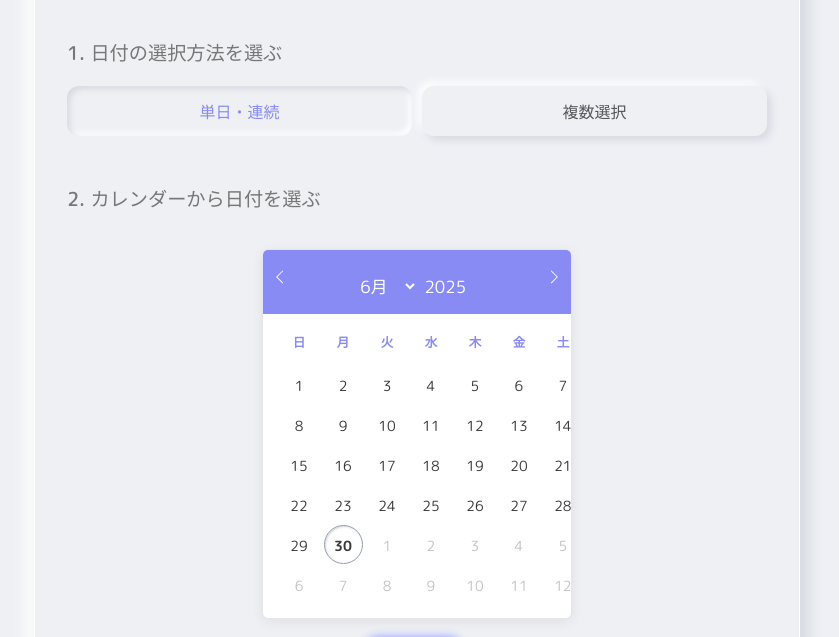
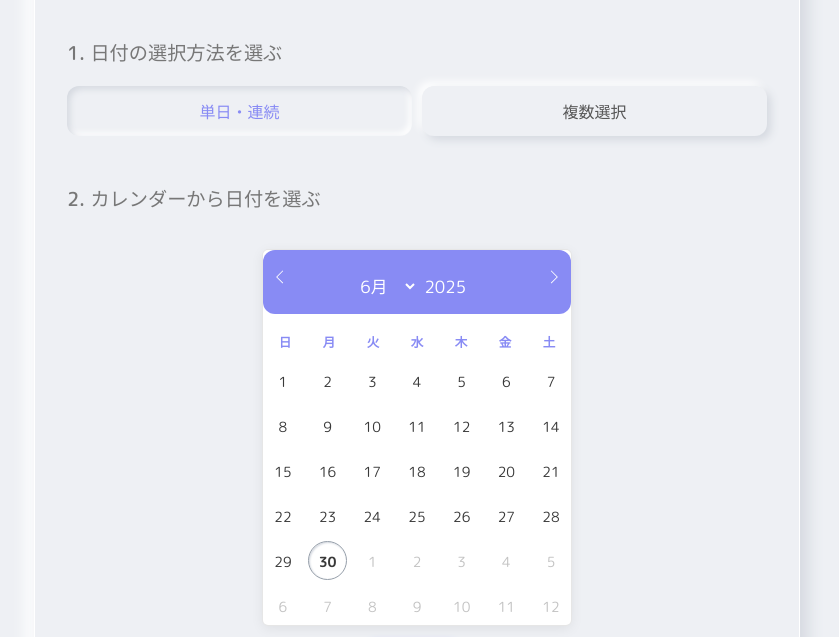
Before and after one commit to hrkk7t/date-assist, a plain HTML site: page index.html in a window 1280 px wide. Shown: the part 137-774 px from the top of the page, without its empty margins (223-1062 px from the left). Drawn offline with nearby package versions, Linux system fonts and the light colour scheme.

Commit message:
Add files via upload

```diff
--- a/style.css
+++ b/style.css
@@ -147,19 +147,20 @@ textarea { width: 100%; box-sizing: border-box; height: 80px; resize: vertical;
     border-radius: var(--border-radius-main);
     box-shadow: 8px 8px 16px var(--shadow-dark), -8px -8px 16px var(--shadow-light);
     width: 100%;
-    max-width: 480px;
+    max-width: 500px;
     background: var(--bg-color);
-    padding: 0;
-    overflow: hidden;
+    padding: 1em;
+    box-sizing: border-box;
 }
 .flatpickr-months {
     background: var(--primary-color);
-    border-radius: 0;
+    border-radius: var(--border-radius-main);
     height: 64px;
     position: relative;
     display: flex;
     justify-content: center;
     align-items: center;
+    margin-bottom: 1em;
 }
 .flatpickr-months .flatpickr-current-month { color: white; font-size: 1.2em; font-weight: 500; }
 .flatpickr-months .flatpickr-prev-month, .flatpickr-months .flatpickr-next-month {
@@ -170,6 +171,7 @@ textarea { width: 100%; box-sizing: border-box; height: 80px; resize: vertical;
     align-items: center;
     padding: 0 12px;
     cursor: pointer;
+    border-radius: var(--border-radius-main);
 }
 .flatpickr-months .flatpickr-prev-month { left: 0; }
 .flatpickr-months .flatpickr-next-month { right: 0; }
@@ -189,23 +191,21 @@ textarea { width: 100%; box-sizing: border-box; height: 80px; resize: vertical;
     border-color: rgba(0,0,0,0.1);
 }
 
-.flatpickr-innerContainer {
-    padding: 1em;
-    box-sizing: border-box;
-}
+.flatpickr-innerContainer { padding: 0; }
 .flatpickr-weekdays {
-    display: flex;
-    padding: 0 0 8px 0;
+    display: grid;
+    grid-template-columns: repeat(7, 1fr);
+    margin-bottom: 4px;
 }
 .flatpickr-weekdays span.flatpickr-weekday {
     color: var(--primary-color);
     font-weight: 700;
-    flex: 1;
     text-align: center;
 }
 .dayContainer {
-    padding: 0;
-    justify-content: space-between;
+    display: grid;
+    grid-template-columns: repeat(7, 1fr);
+    gap: 5px;
 }
 .flatpickr-day {
     color: var(--text-color);
@@ -213,6 +213,11 @@ textarea { width: 100%; box-sizing: border-box; height: 80px; resize: vertical;
     border-radius: 8px;
     transition: all 0.15s ease-in-out;
     max-width: none;
+    height: 42px;
+    display: flex;
+    justify-content: center;
+    align-items: center;
+    line-height: 42px;
 }
 .flatpickr-day:hover {
     background: var(--bg-color);
```
